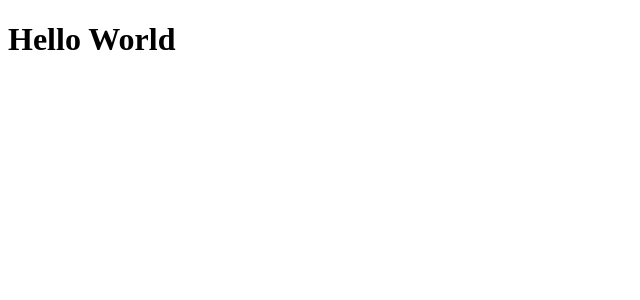
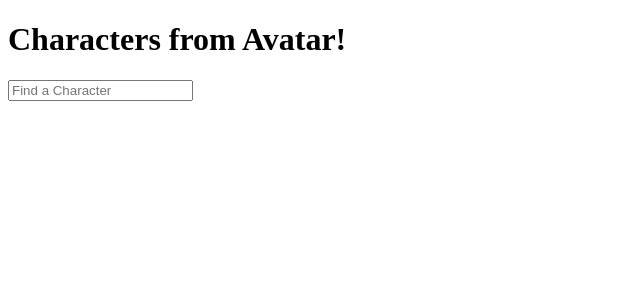
Before and after one commit to xDenzelB/compendium-testing, a React app: page / in a window 1280 px wide. Shown: the top 300 px of the page, without its empty margins (0-640 px from the left). Built offline with nearby package versions, Linux system fonts and the light colour scheme; no server answers.

Commit message:
got my fetch utils to grab avatar characters

```diff
--- a/src/App.jsx
+++ b/src/App.jsx
@@ -1,3 +1,8 @@
+import Compendium from "./views/compendium";
+
 export default function App() {
-  return <h1>Hello World</h1>;
+
+  return <>
+<Compendium />
+  </>;
 }
--- a/src/services/fetch-utils.js
+++ b/src/services/fetch-utils.js
@@ -1,8 +1,9 @@
 export async function avatarApiFetch() {
   const res = await fetch('https://last-airbender-api.herokuapp.com/api/v1/characters');
-  const data = res.json();
-  const name = data.name;
-  const photo = data.photoUrl;
+  const data = await res.json();
+  const characters = data[0].name;
+  const photo = data[0].photoUrl;
 
-  return { name, photo };
+
+  return { characters, photo };
 }
--- /dev/null
+++ b/src/views/Compendium.jsx
@@ -0,0 +1,27 @@
+import { useState, useEffect } from 'react';
+import { avatarApiFetch } from '../services/fetch-utils';
+
+
+export default function Compendium() {
+  const [characters, setCharacters] = useState([]);
+  const [search, setSearch] = useState('');
+  const [results, setResults] = useState([]);
+
+  useEffect(() => {
+    const getCharacters = async () => {
+      const characterList = await avatarApiFetch();
+      setCharacters(characterList);
+    }
+
+    getCharacters();
+  }, [])
+
+  return (
+    <>
+      <h1>Characters from Avatar!</h1>
+      <>
+        <input placeholder='Find a Character' value={search} />
+      </>
+    </>
+  )
+}
```
